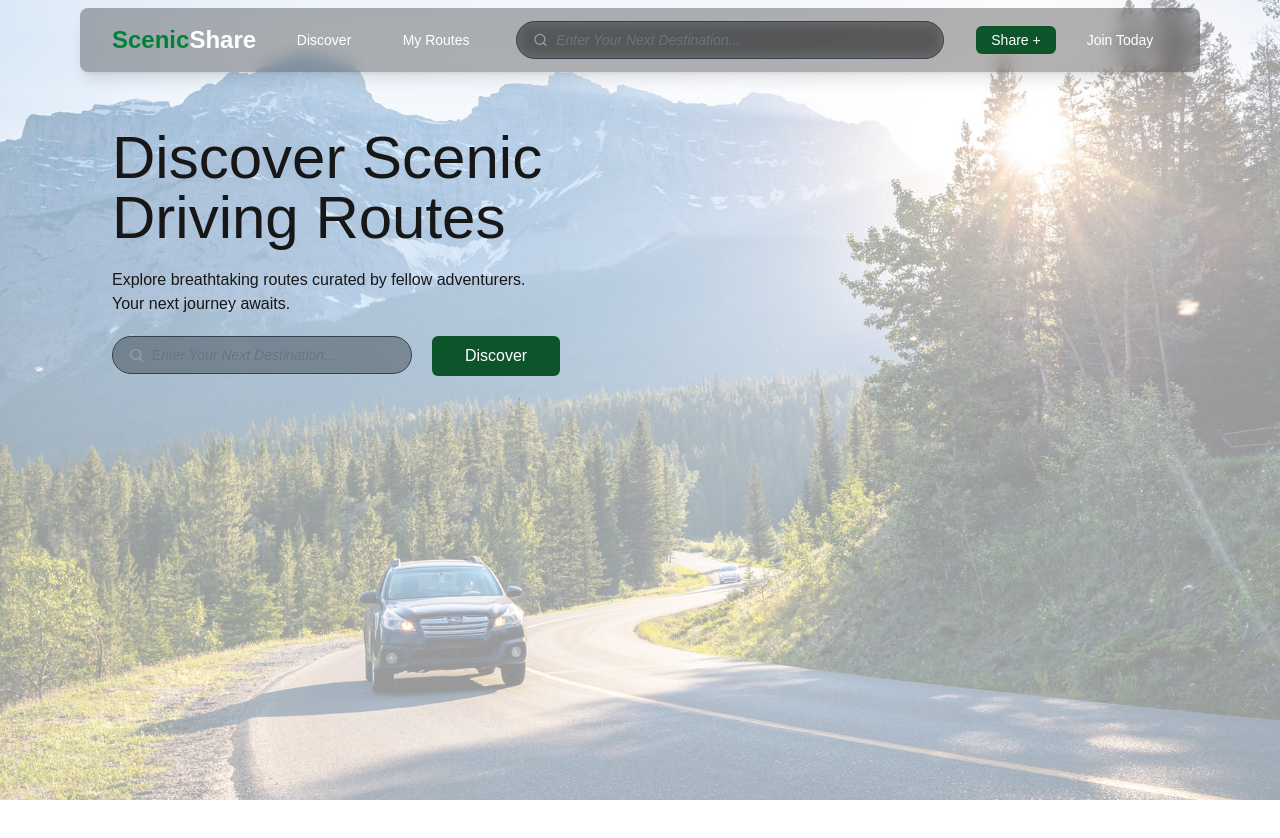
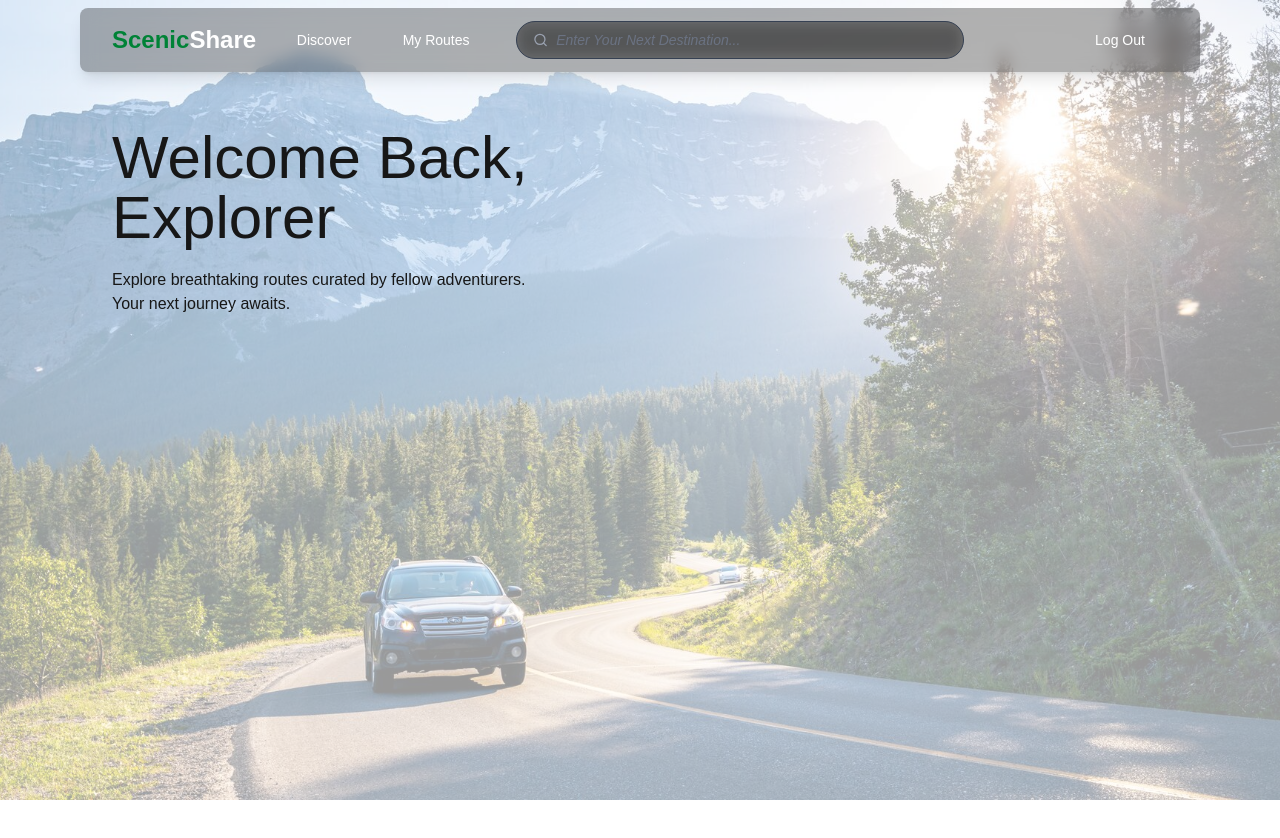
Before and after one commit to JohnL0919/ScenicShare, a Next.js app in the folder scenicshare-frontend/: page /home-page in a window 1280 px wide. Shown: the top 838 px of the page. Built offline with nearby package versions, Linux system fonts and the light colour scheme; no server answers.

Commit message:
login page now redirects users to the home page

```diff
--- /dev/null
+++ b/scenicshare-frontend/src/app/home-page/components/Header.tsx
@@ -0,0 +1,41 @@
+"use client";
+
+import { onAuthStateChanged } from "firebase/auth";
+import { useEffect, useState } from "react";
+import { auth } from "@/lib/firebase";
+
+export default function Header() {
+  const [displayName, setDisplayName] = useState<string | null>(null);
+  const [email, setEmail] = useState<string | null>(null);
+
+  useEffect(() => {
+    const unsubscribe = onAuthStateChanged(auth, (user) => {
+      if (user) {
+        setEmail(user.email);
+        setDisplayName(user.displayName);
+      } else {
+        setEmail(null);
+        setDisplayName(null);
+      }
+    });
+
+    return () => unsubscribe();
+  }, []);
+  //the empty array above just means don't run again.
+
+  // Get the name to display in the welcome message
+  const userName = displayName || email?.split("@")[0] || "Explorer";
+
+  return (
+    <div className="px-4 sm:px-6 lg:px-8 text-left mt-24 sm:mt-28 lg:mt-32 w-full sm:w-[70%] md:w-[60%] lg:w-[50%] xl:w-[40%] mx-auto lg:mx-20">
+      <h1 className="text-3xl sm:text-4xl md:text-5xl lg:text-6xl">
+        Welcome Back, {userName}
+      </h1>
+      <h5 className="my-3 sm:my-5 text-sm sm:text-base">
+        Explore breathtaking routes curated by fellow adventurers. Your next
+        journey awaits.
+      </h5>
+      <div className="flex flex-col sm:flex-row gap-3 sm:gap-5 w-full"></div>
+    </div>
+  );
+}
--- /dev/null
+++ b/scenicshare-frontend/src/app/home-page/components/NavBar.tsx
@@ -0,0 +1,68 @@
+"use client";
+
+import { useState } from "react";
+import SearchBar from "@/app/landing-page/components/SearchBar";
+import Button from "@/app/landing-page/components/Button";
+import Link from "next/link";
+
+export default function NavBar() {
+  const [isOpen, setIsOpen] = useState(false);
+
+  return (
+    <nav className="fixed top-0 left-0 right-0 z-50 backdrop-blur-sm bg-black/30 rounded-lg shadow-lg mx-2 sm:mx-4 md:mx-8 lg:mx-20 mt-2">
+      <div className="max-w-7xl mx-auto px-2 sm:px-4 lg:px-8">
+        <div className="flex justify-between h-16 items-center">
+          <div className="flex-shrink-0 flex items-center">
+            <h1 className="text-xl sm:text-2xl font-bold text-white">
+              <Link href="/landing-page">
+                <span className="text-green-700">Scenic</span>Share
+              </Link>
+            </h1>
+          </div>
+
+          <div className="hidden lg:flex lg:items-center lg:space-x-3 xl:space-x-4 ml-2 xl:ml-5">
+            <div className="w-24">
+              <Button text="Discover" size="compact" />
+            </div>
+            <div className="w-24">
+              <Button text="My Routes" size="compact" />
+            </div>
+          </div>
+
+          <div className="hidden lg:block flex-grow mx-2 xl:mx-8">
+            <SearchBar />
+          </div>
+
+          <div className="hidden lg:flex lg:items-center lg:space-x-2 xl:space-x-4">
+            <div className="w-24">
+              <Button href="/logout-page" text="Log Out" size="compact" />
+            </div>
+          </div>
+
+          <div className="lg:hidden">
+            <button
+              onClick={() => setIsOpen(!isOpen)}
+              className="inline-flex items-center justify-center p-2 rounded-md text-white hover:text-green-700 focus:outline-none"
+            >
+              <span className="sr-only">Open main menu</span>
+            </button>
+          </div>
+        </div>
+      </div>
+
+      {isOpen && (
+        <div className="lg:hidden">
+          <div className="px-2 pt-2 pb-3 space-y-1 sm:px-3">
+            <Button text="Discover" />
+            <Button text="My Routes" />
+            <Button text="Favourites" />
+            <div className="py-2">
+              <SearchBar />
+            </div>
+            <Button href="/registration-page" text="Join Us" />
+          </div>
+        </div>
+      )}
+    </nav>
+  );
+}
--- a/scenicshare-frontend/src/app/home-page/page.tsx
+++ b/scenicshare-frontend/src/app/home-page/page.tsx
@@ -1,6 +1,6 @@
-import NavBar from "@/app/landing-page/components/NavBar";
+import NavBar from "@/app/home-page/components/NavBar";
 import Image from "next/image";
-import Header from "@/app/landing-page/components/Header";
+import Header from "@/app/home-page/components/Header";
 
 export default function HomePage() {
   return (
--- a/scenicshare-frontend/src/app/login-page/components/LogInForm.tsx
+++ b/scenicshare-frontend/src/app/login-page/components/LogInForm.tsx
@@ -1,23 +1,34 @@
 "use client";
 import { useState } from "react";
 import Link from "next/link";
+import { useRouter } from "next/navigation";
 import Input from "../../registration-page/components/Input";
 import { loginUserWithEmailAndPassword } from "@/lib/firebase/Authentication/EmailAuth";
+import { useAuth } from "@/contexts/authContexts";
 
 export default function LogInForm() {
   const [email, setEmail] = useState("");
   const [password, setPassword] = useState("");
   const [isLoading, setIsLoading] = useState(false);
+  const router = useRouter();
+  const { userLoggedIn } = useAuth();
 
   const handleSubmit = async (e: React.FormEvent<HTMLFormElement>) => {
     e.preventDefault();
     setIsLoading(true);
     try {
       await loginUserWithEmailAndPassword(email, password);
+      // Navigation will happen automatically through auth state change
     } finally {
       setIsLoading(false);
     }
   };
+
+  // If already logged in, redirect to home page
+  if (userLoggedIn) {
+    router.push("/home-page");
+    return null;
+  }
 
   if (isLoading) {
     return (
--- a/scenicshare-frontend/src/contexts/authContexts/index.jsx
+++ b/scenicshare-frontend/src/contexts/authContexts/index.jsx
@@ -1,4 +1,4 @@
-import { auth } from "@/firebase/firebase";
+import { auth } from "@/lib/firebase";
 import { useEffect, useState, useContext, createContext } from "react";
 import { onAuthStateChanged } from "firebase/auth";
 
@@ -37,3 +37,8 @@ export function AuthProvider({ children }) {
     </AuthContext.Provider>
   );
 }
+
+// Export a hook to use the auth context
+export const useAuth = () => {
+  return useContext(AuthContext);
+};
--- a/scenicshare-frontend/src/lib/firebase/Authentication/EmailAuth/index.ts
+++ b/scenicshare-frontend/src/lib/firebase/Authentication/EmailAuth/index.ts
@@ -54,9 +54,12 @@ export const loginUserWithEmailAndPassword = async (
       showInfoMessage("Please verify your email address to continue.");
     } else {
       showSuccessMessage("Login successful");
+      // Auth state change will trigger redirect in the component
     }
+    return results;
   } catch (error) {
     showFirebaseError(error);
+    return null;
   } finally {
     console.log("finally");
   }
```
